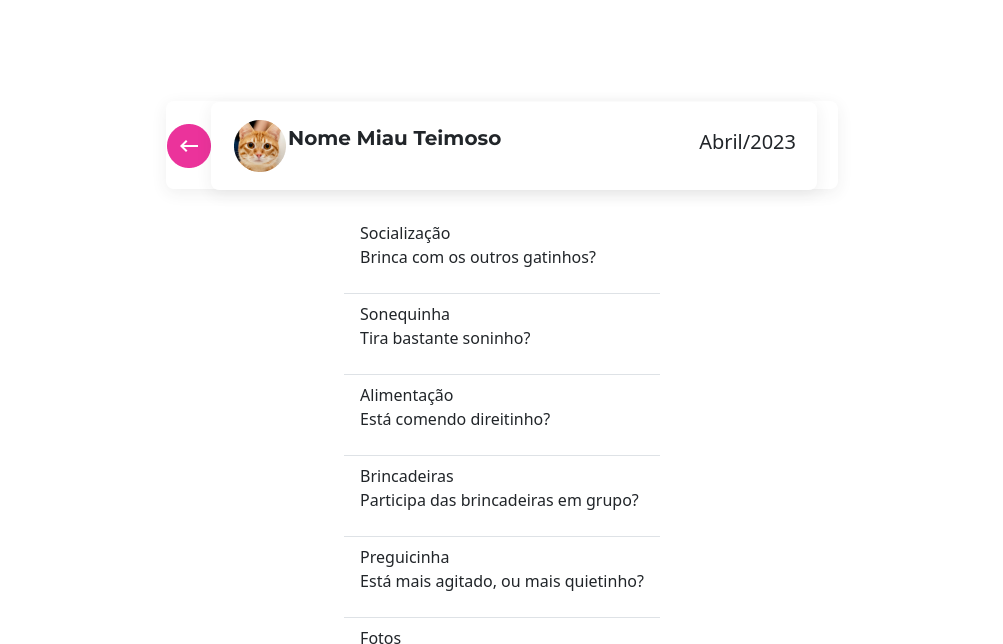
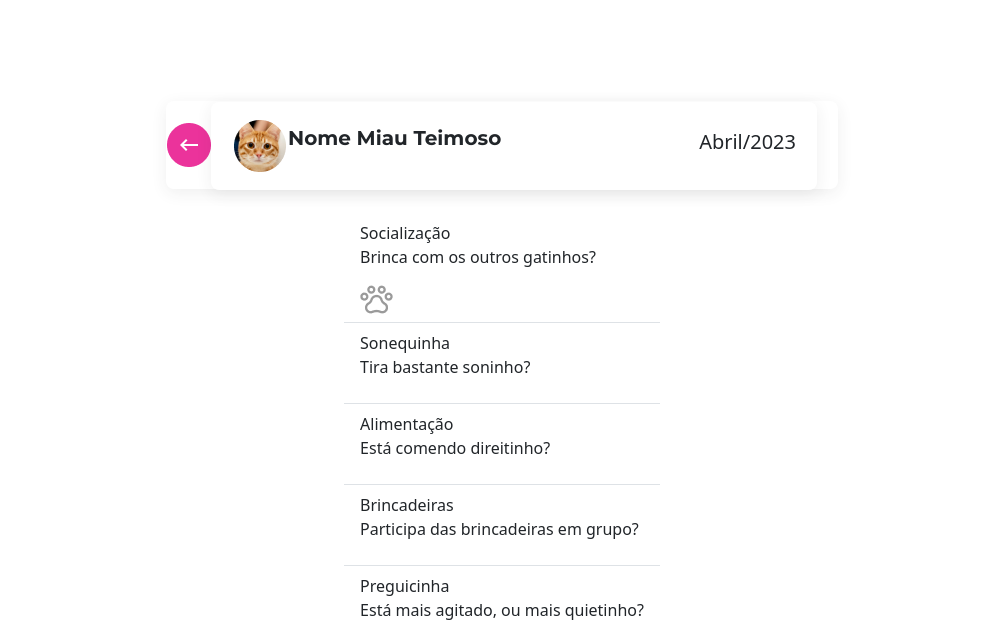
Before and after one commit to GeisaHAlves/creche-batatinha, a plain HTML site: page telas/notas.html in a window 1280 px wide. Shown: the part 105-749 px from the top of the page, without its empty margins (138-1141 px from the left). Drawn offline with nearby package versions, Linux system fonts and the light colour scheme.

Commit message:
novas imagens e botao voltar link

```diff
--- a/assets/css/notas.css
+++ b/assets/css/notas.css
@@ -59,6 +59,7 @@
 
 }
 
+
 .botoes {
     width: 100%;
     display: flex;
--- a/telas/notas.html
+++ b/telas/notas.html
@@ -35,12 +35,10 @@
 <main>
     <div class="principal">
       <div class="caixaNotas">
-        <img src="../assets/img/Botão voltar.png" alt="botaovoltar" onclick="voltarTela()" class="botaovoltar">
-
-
+        <a href="listagem.html"><img src="../assets/img/Botão voltar.png" alt="botao voltar"></a>
       <div class="foto-miau">
         <div class="dados-miau">
-          <img src="../assets/img/ava (1).png" alt="">
+          <img src="../assets/img/ava (1).png" alt="foto do miau">
           <p>Nome Miau Teimoso</p>
         </div>
       <h5>Abril/2023</h5>
@@ -49,8 +47,8 @@
         </div>
         <div class="listagemDeNotas">
           <ul class="list-group list-group-flush">
-            <li class="list-group-item">Socialização<p>Brinca com os outros gatinhos?</p></li>
-
+            <li class="list-group-item">Socialização<p>Brinca com os outros gatinhos?</p>
+              <img src="../assets/img/patinha.jpg" alt="foto do miau"></li>
             <li class="list-group-item">Sonequinha<p>Tira bastante soninho?</p></li>
             <li class="list-group-item">Alimentação<p>Está comendo direitinho?</p></li>
             <li class="list-group-item">Brincadeiras <p>Participa das brincadeiras em grupo?</p></li>
```
Also changed, not shown: assets/img/patinhaRosa.jpg (added), assets/img/patinhaRosa.png (added), assets/img/patinhaRosa.svg (added).
